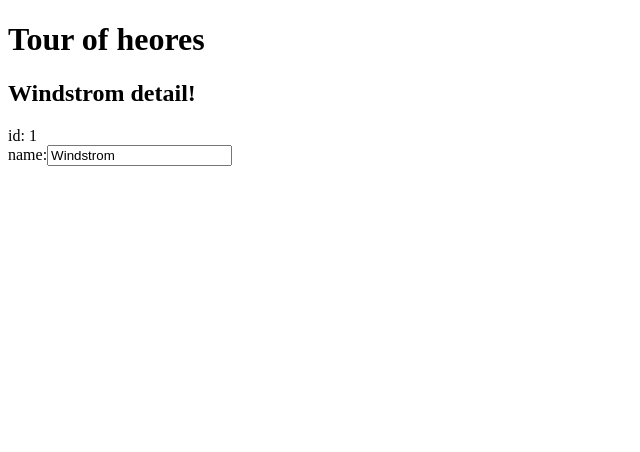
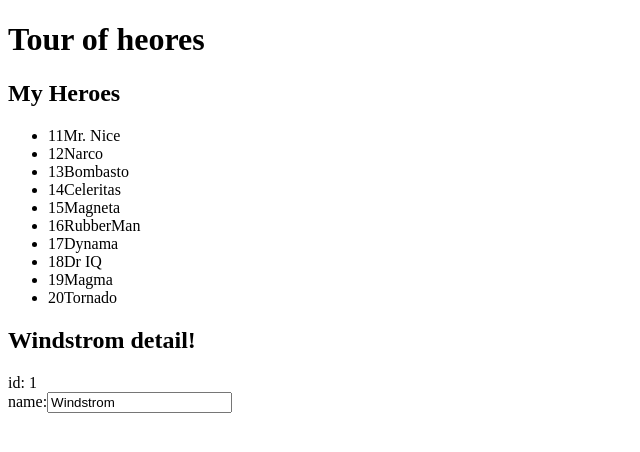
Before and after one commit to OstapHetman/angular-lessons, an Angular app in the folder Angular2Workshop/: page / in a window 1280 px wide. Shown: the top 452 px of the page, without its empty margins (0-640 px from the left). Built offline with nearby package versions, Linux system fonts and the light colour scheme.

Commit message:
Adding more heroes

```diff
--- a/Angular2Workshop/src/app/app.component.html
+++ b/Angular2Workshop/src/app/app.component.html
@@ -1,4 +1,11 @@
 <h1>{{title}}</h1>
+<h2>My Heroes</h2>
+<ul class="Heroes">
+    <li *ngFor="let hero of heroes">
+        <span class="badge">{{hero.id}}</span>{{hero.name}}
+    </li>
+</ul>
+
 <h2>{{hero.name}} detail!</h2>
 <div><label for="">id: </label>{{hero.id}}</div>
 <div>
--- a/Angular2Workshop/src/app/app.component.ts
+++ b/Angular2Workshop/src/app/app.component.ts
@@ -2,9 +2,20 @@
 
 export class Hero {
   id: number;
-  name: string;
-
+  name: string
 }
+const HEROES: Hero[] = [
+  { id: 11, name: 'Mr. Nice' },
+  { id: 12, name: 'Narco' },
+  { id: 13, name: 'Bombasto' },
+  { id: 14, name: 'Celeritas' },
+  { id: 15, name: 'Magneta' },
+  { id: 16, name: 'RubberMan' },
+  { id: 17, name: 'Dynama' },
+  { id: 18, name: 'Dr IQ' },
+  { id: 19, name: 'Magma' },
+  { id: 20, name: 'Tornado' }
+];
 
 @Component({
   selector: 'app-root',
@@ -13,7 +24,7 @@
 })
 export class AppComponent {
   title = 'Tour of heores';
-
+  heroes: Hero[] = HEROES;
   hero: Hero = {
     id:1,
     name: 'Windstrom'
```
